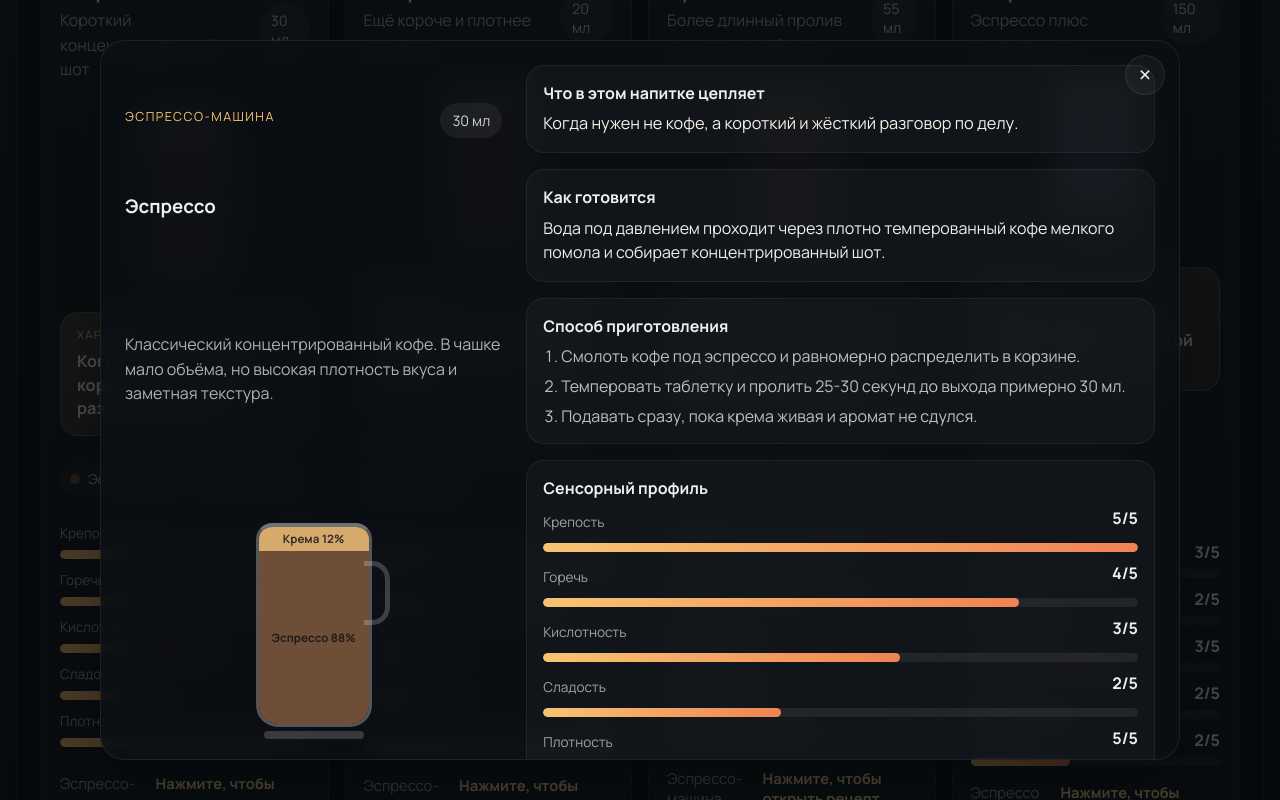
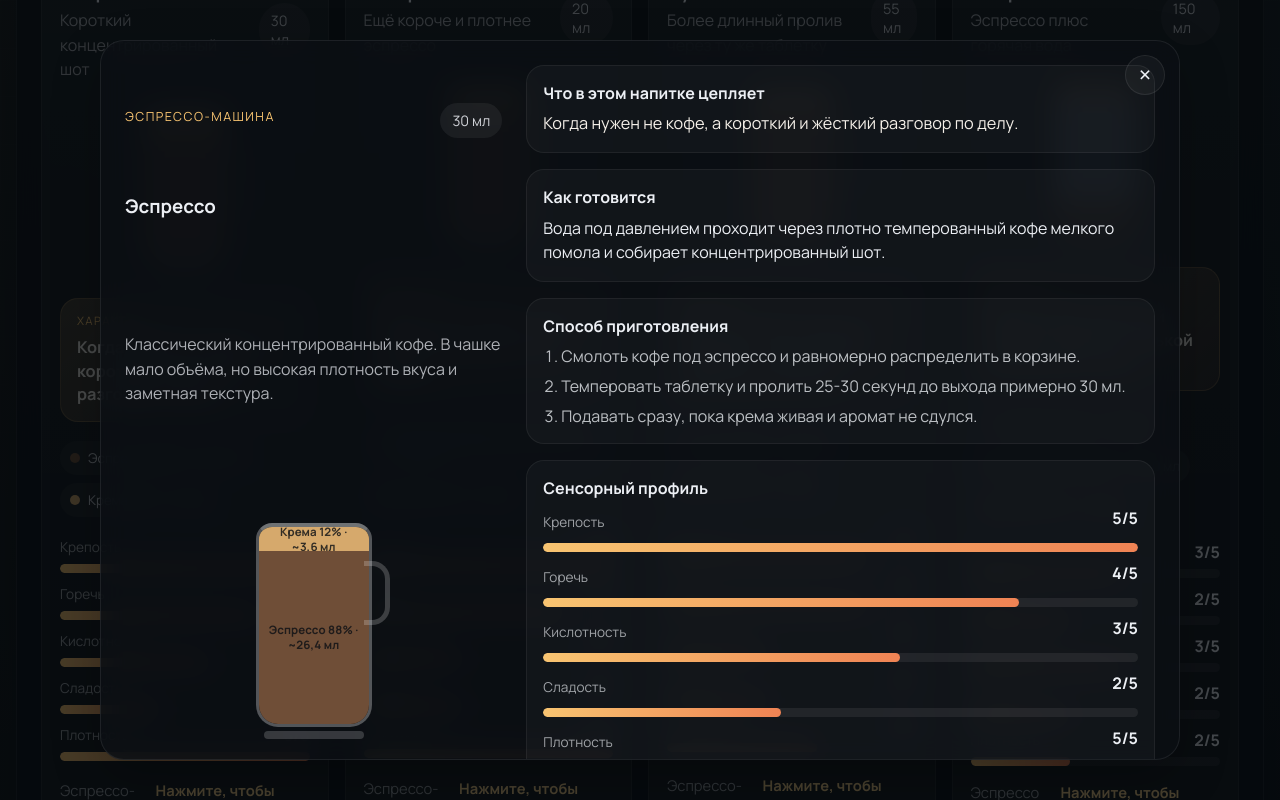
Before and after one commit to AnnaHrunova/extraction-engine, a React (Vite) app: page / in a window 1280 px wide. Both pictures are taken after a click on the button 184 px from the left and 1542 px from the top of the page. Shown: the part 1142-1942 px from the top of the page. Built offline with nearby package versions, Linux system fonts and the light colour scheme.

Commit message:
Show approximate layer volumes in catalog

```diff
--- a/src/components/CoffeeCatalogTab.tsx
+++ b/src/components/CoffeeCatalogTab.tsx
@@ -1,6 +1,7 @@
 import { useEffect, useMemo, useState } from "react";
 import { catalogStats, coffeeCatalog, coffeeCategories, getDrinksByCategory } from "../catalog/coffeeCatalog";
 import type { CoffeeCategoryId, CoffeeDrink, CoffeeMetricId } from "../types/catalog";
+import { formatMl } from "../utils/format";
 import { Section } from "./Section";
 
 type CatalogFilterId = CoffeeCategoryId | "all";
@@ -12,6 +13,12 @@ const metricLabels: Record<CoffeeMetricId, string> = {
   sweetness: "Сладость",
   body: "Плотность",
 };
+
+const getLayerVolumeMl = (drink: CoffeeDrink, amountPercent: number): number =>
+  (drink.volumeMl * amountPercent) / 100;
+
+const formatLayerBreakdown = (drink: CoffeeDrink, amountPercent: number): string =>
+  `${amountPercent}% · ~${formatMl(getLayerVolumeMl(drink, amountPercent))}`;
 
 const CategoryTabs = ({
   activeFilter,
@@ -61,7 +68,7 @@ const CupDiagram = ({
             }}
           >
             {labelled ? (
-              <span>{`${drinkLayer.label} ${drinkLayer.amountPercent}%`}</span>
+              <span>{`${drinkLayer.label} ${formatLayerBreakdown(drink, drinkLayer.amountPercent)}`}</span>
             ) : null}
           </div>
         ))}
@@ -111,7 +118,7 @@ const CoffeeCard = ({
       {drink.layers.map((drinkLayer) => (
         <span key={`${drink.id}-legend-${drinkLayer.id}`} className="ingredient-legend__item">
           <i style={{ background: drinkLayer.color }} />
-          {`${drinkLayer.label} ${drinkLayer.amountPercent}%`}
+          {`${drinkLayer.label} ${formatLayerBreakdown(drink, drinkLayer.amountPercent)}`}
         </span>
       ))}
     </div>
@@ -164,7 +171,7 @@ const CoffeeModal = ({
             {drink.layers.map((drinkLayer) => (
               <span key={`${drink.id}-modal-${drinkLayer.id}`} className="ingredient-legend__item">
                 <i style={{ background: drinkLayer.color }} />
-                {`${drinkLayer.label} ${drinkLayer.amountPercent}%`}
+                {`${drinkLayer.label} ${formatLayerBreakdown(drink, drinkLayer.amountPercent)}`}
               </span>
             ))}
           </div>
```
